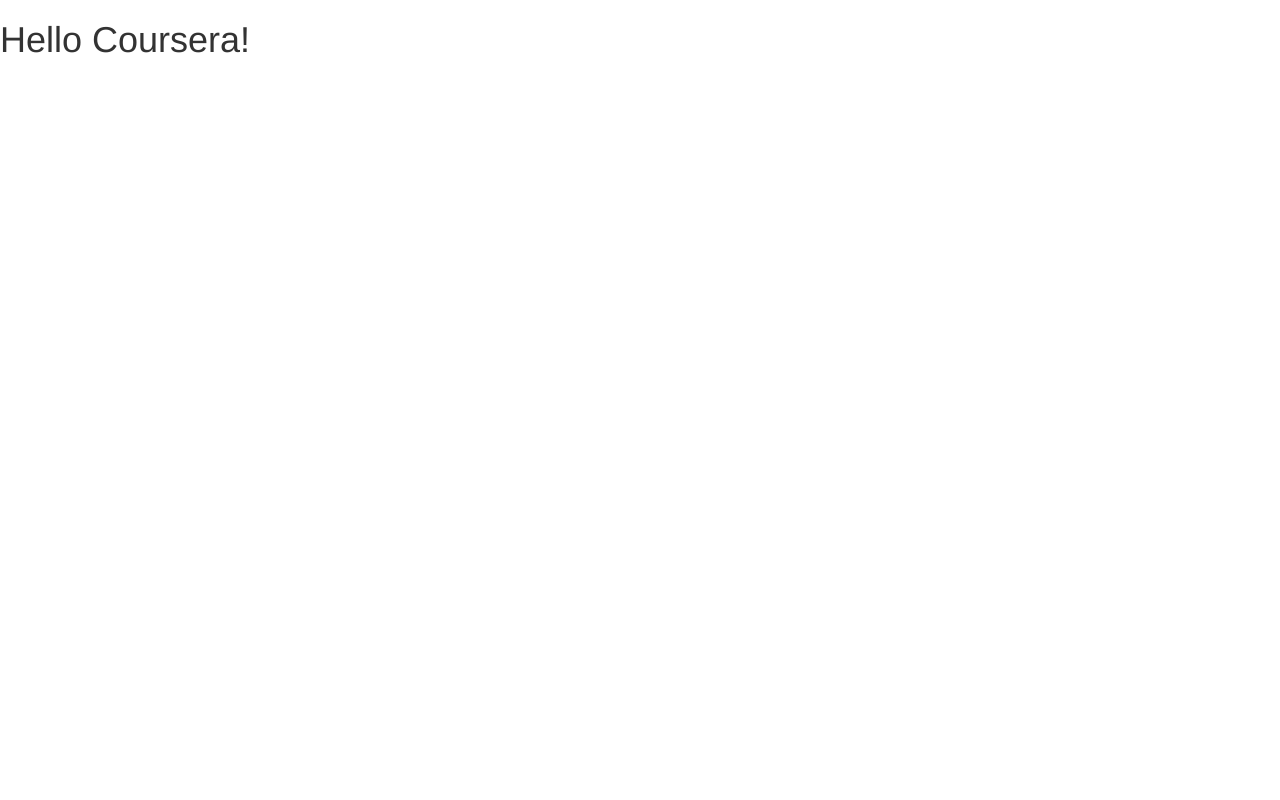
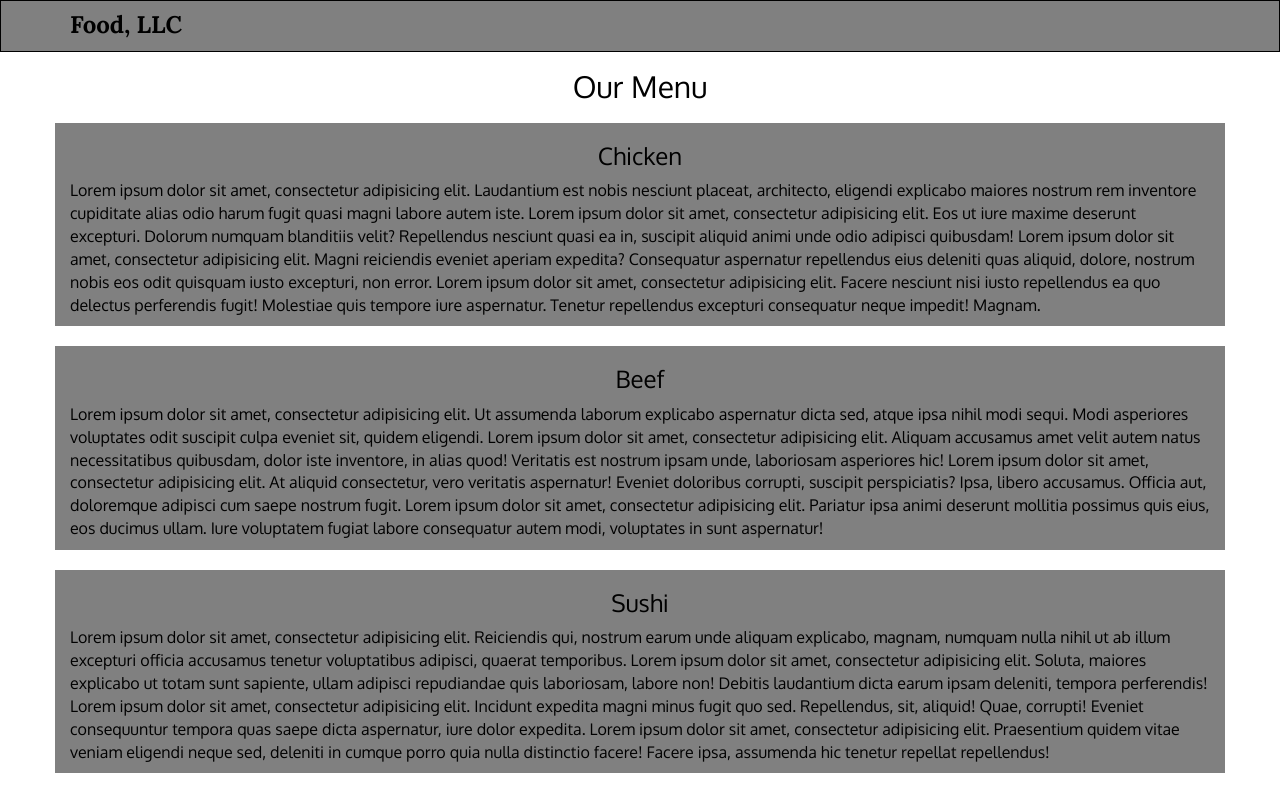
Before and after one commit to prvitalii/coursera-front-end, a plain HTML site: page module-3/index.html in a window 1280 px wide. Drawn offline with Linux system fonts and the light colour scheme.

Commit message:
additional changes

```diff
--- a/module-3/css/styles.css
+++ b/module-3/css/styles.css
@@ -0,0 +1,67 @@
+body {
+  font-size: 16px;
+  color: black;
+  font-family: 'Oxygen', sans-serif;
+  padding-top: 50px;
+}
+
+/** HEADER **/
+#header-nav {
+  background-color: grey;
+  border: 1px solid black;
+  border-radius: 0;
+  margin-bottom: 0px;
+}
+.navbar-header .navbar-brand {
+	font-family: "Lora", sans-serif;
+	font-size: 1.5em;
+	font-weight: bold;
+	color: black;
+	margin-top: 0;
+	margin-bottom: 0;
+	line-height: .75;
+}
+.navbar-header .navbar-brand:hover, .navbar-header .navbar-brand:focus {
+	color: #61122f;
+}
+.navbar-header button.navbar-toggle, .navbar-header .icon-bar {
+	border: 1px solid black;
+}
+#nav-list a {
+	color: black;
+	text-align: center;
+}
+#nav-list li {
+	border: 1px solid black;
+	margin-bottom: -1px;
+	margin-left: -1px;
+	margin-right: -1px;
+}
+#nav-list li:hover, #nav-list li:active {
+	background-color: grey;
+}
+#collapsable-nav {
+	overflow: hidden;
+}
+#nav-list{
+	margin-top: -3px;
+	margin-bottom: -3px;
+}
+.box {
+	background-color: grey;
+	margin: 10px 0px;
+}
+
+
+@media (max-width: 768px){
+#collapsable-nav {
+	background-color: white;
+}
+.row {
+	margin: 0px 70px;
+}
+body {
+	padding-top: 170px;
+}
+
+}
--- a/module-3/index.html
+++ b/module-3/index.html
@@ -5,21 +5,69 @@
     <meta http-equiv="X-UA-Compatible" content="IE=edge">
     <meta name="viewport" content="width=device-width, initial-scale=1">
 
-    <!-- HTML5 shim and Respond.js for IE8 support of HTML5 elements and media queries -->
-    <!-- WARNING: Respond.js doesn't work if you view the page via file:// -->
-    <!--[if lt IE 9]>
-      <script src="https://oss.maxcdn.com/html5shiv/3.7.2/html5shiv.min.js"></script>
-      <script src="https://oss.maxcdn.com/respond/1.4.2/respond.min.js"></script>
-    <![endif]-->
-
-    <title>Boostrap Starter Page</title>
+    <title>My first bootstrap page</title>
     <link rel="stylesheet" href="css/bootstrap.min.css">
     <link rel="stylesheet" href="css/styles.css">
+    <link href='https://fonts.googleapis.com/css?family=Oxygen:400,300,700' rel='stylesheet' type='text/css'>
+    <link href='https://fonts.googleapis.com/css?family=Lora:400,700' rel='stylesheet' type='text/css'>
   </head>
 <body>
+  <header>
+    <nav id="header-nav" class="navbar navbar-default navbar-fixed-top">
+      <div class="container">
+        <div class="navbar-header">
+          <a class="navbar-brand" href="#">Food, LLC</a>
 
-  <h1>Hello Coursera!</h1>
+          <button type="button" class="navbar-toggle collapsed" data-toggle="collapse" data-target="#collapsable-nav" aria-expanded="false">
+            <span class="sr-only">Toggle navigation</span>
+            <span class="icon-bar"></span>
+            <span class="icon-bar"></span>
+            <span class="icon-bar"></span>
+          </button>
 
+
+        </div>
+        <div id="collapsable-nav" class="collapse navbar-collapse">
+          <ul id="nav-list" class="nav navbar-nav navbar-right visible-xs">
+            <li>
+              <a href="#">Chicken</a>
+            </li>
+            <li>
+              <a href="#">Beef</a>
+            </li>
+            <li>
+              <a href="#">Sushi</a>
+            </li>
+          </ul>
+        </div>
+      </div>
+
+
+    </nav>
+  </header>
+
+  <div id="main-content">
+    <div class="container">
+      <h2 class="text-center">Our Menu</h2>
+      <div class="row">
+
+        <div id="chicken" class="box col-xs-12">
+          <h3 class="text-center">Chicken</h3>
+          <p>Lorem ipsum dolor sit amet, consectetur adipisicing elit. Laudantium est nobis nesciunt placeat, architecto, eligendi explicabo maiores nostrum rem inventore cupiditate alias odio harum fugit quasi magni labore autem iste. Lorem ipsum dolor sit amet, consectetur adipisicing elit. Eos ut iure maxime deserunt excepturi. Dolorum numquam blanditiis velit? Repellendus nesciunt quasi ea in, suscipit aliquid animi unde odio adipisci quibusdam! Lorem ipsum dolor sit amet, consectetur adipisicing elit. Magni reiciendis eveniet aperiam expedita? Consequatur aspernatur repellendus eius deleniti quas aliquid, dolore, nostrum nobis eos odit quisquam iusto excepturi, non error. Lorem ipsum dolor sit amet, consectetur adipisicing elit. Facere nesciunt nisi iusto repellendus ea quo delectus perferendis fugit! Molestiae quis tempore iure aspernatur. Tenetur repellendus excepturi consequatur neque impedit! Magnam.</p>
+        </div>
+        <div id="beef" class="box col-xs-12">
+          <h3 class="text-center">Beef</h3>
+          <p>Lorem ipsum dolor sit amet, consectetur adipisicing elit. Ut assumenda laborum explicabo aspernatur dicta sed, atque ipsa nihil modi sequi. Modi asperiores voluptates odit suscipit culpa eveniet sit, quidem eligendi. Lorem ipsum dolor sit amet, consectetur adipisicing elit. Aliquam accusamus amet velit autem natus necessitatibus quibusdam, dolor iste inventore, in alias quod! Veritatis est nostrum ipsam unde, laboriosam asperiores hic! Lorem ipsum dolor sit amet, consectetur adipisicing elit. At aliquid consectetur, vero veritatis aspernatur! Eveniet doloribus corrupti, suscipit perspiciatis? Ipsa, libero accusamus. Officia aut, doloremque adipisci cum saepe nostrum fugit. Lorem ipsum dolor sit amet, consectetur adipisicing elit. Pariatur ipsa animi deserunt mollitia possimus quis eius, eos ducimus ullam. Iure voluptatem fugiat labore consequatur autem modi, voluptates in sunt aspernatur!</p>
+        </div>
+        <div id="sushi" class="box col-xs-12">
+          <h3 class="text-center">Sushi</h3>
+          <p>Lorem ipsum dolor sit amet, consectetur adipisicing elit. Reiciendis qui, nostrum earum unde aliquam explicabo, magnam, numquam nulla nihil ut ab illum excepturi officia accusamus tenetur voluptatibus adipisci, quaerat temporibus. Lorem ipsum dolor sit amet, consectetur adipisicing elit. Soluta, maiores explicabo ut totam sunt sapiente, ullam adipisci repudiandae quis laboriosam, labore non! Debitis laudantium dicta earum ipsam deleniti, tempora perferendis! Lorem ipsum dolor sit amet, consectetur adipisicing elit. Incidunt expedita magni minus fugit quo sed. Repellendus, sit, aliquid! Quae, corrupti! Eveniet consequuntur tempora quas saepe dicta aspernatur, iure dolor expedita. Lorem ipsum dolor sit amet, consectetur adipisicing elit. Praesentium quidem vitae veniam eligendi neque sed, deleniti in cumque porro quia nulla distinctio facere! Facere ipsa, assumenda hic tenetur repellat repellendus!</p>
+        </div>
+
+      </div>
+
+    </div>
+  </div>
   <!-- jQuery (Bootstrap JS plugins depend on it) -->
   <script src="js/jquery-1.11.3.min.js"></script>
   <script src="js/bootstrap.min.js"></script>
```
